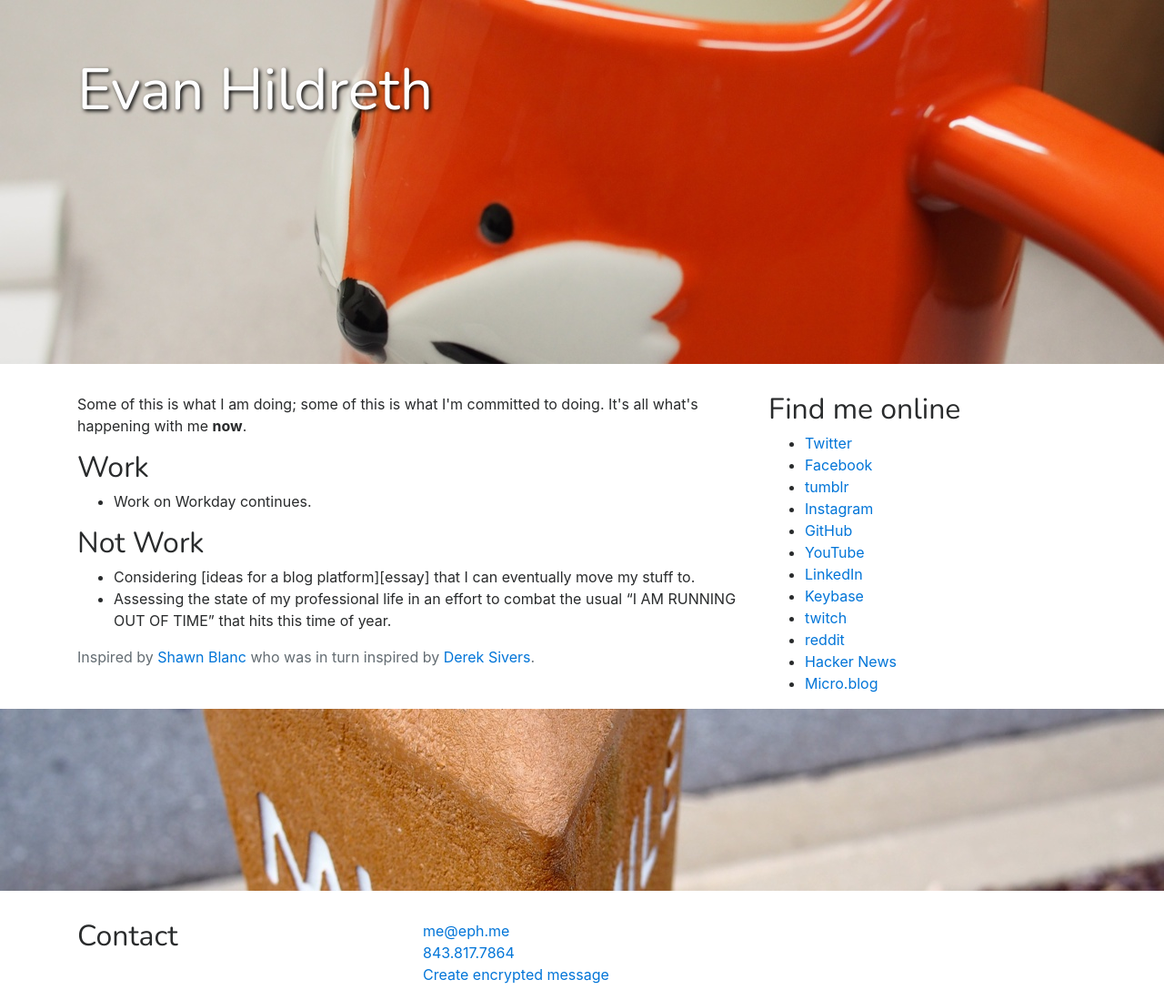
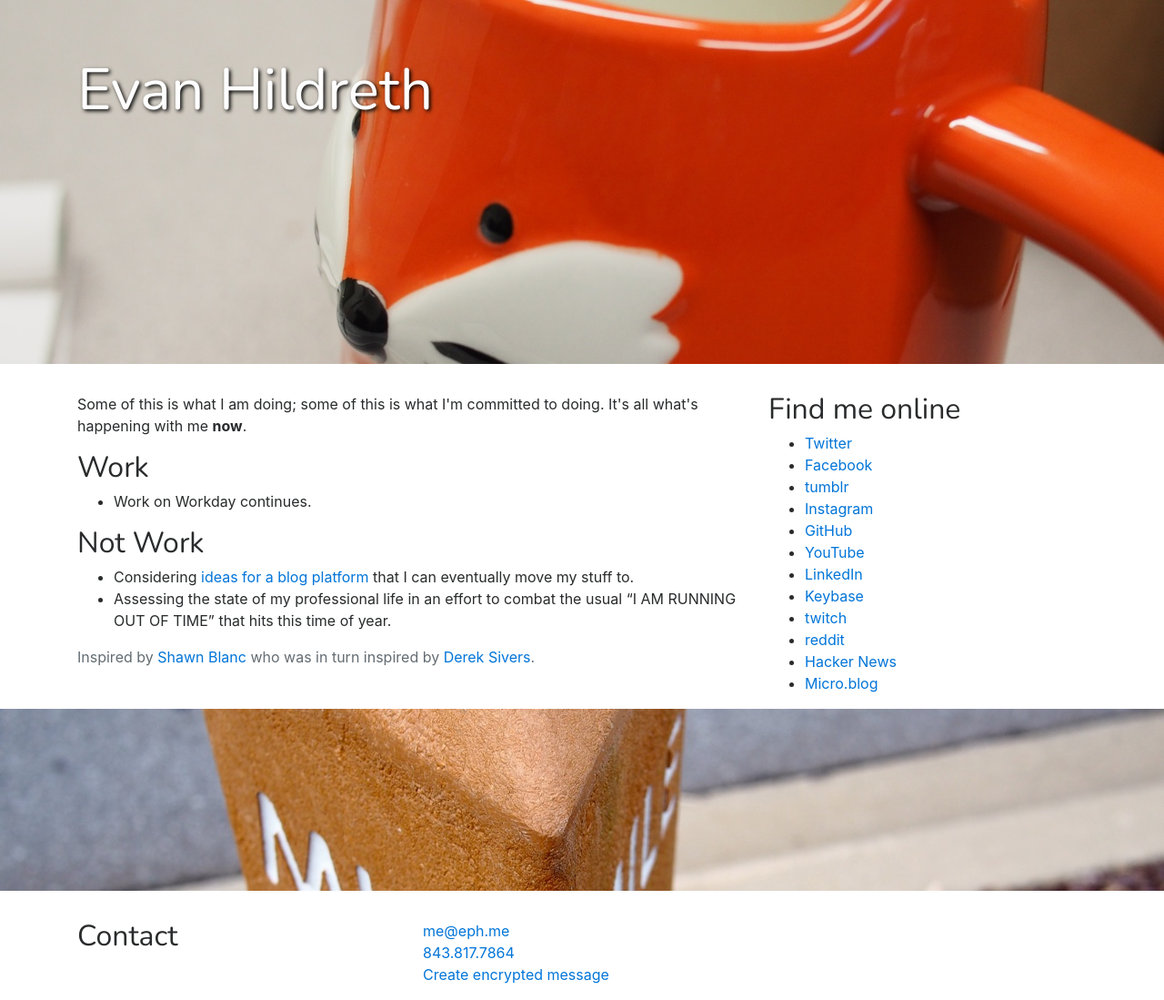
Before and after one commit to oddevan/oddevan.github.io, a Jekyll site: the page built from now.md, in a window 1280 px wide. Shown: the whole page at 91% size. Built offline with Jekyll 4.4.1, drawn with Linux system fonts in a browser that asks for light colours; nearby versions of some CDN libraries; some of the changed lines change nothing that is shown.

Commit message:
Update now.md

```diff
--- a/now.md
+++ b/now.md
@@ -13,3 +13,5 @@ layout: now
 - Considering [ideas for a blog platform][essay] that I can eventually move my stuff to.
 - Assessing the state of my professional life in an effort to combat the
   usual "I AM RUNNING OUT OF TIME" that hits this time of year.
+
+[essay]: https://medium.com/@oddevan/what-makes-a-platform-or-how-do-we-recreate-old-blue-a041ada3bed8
```
